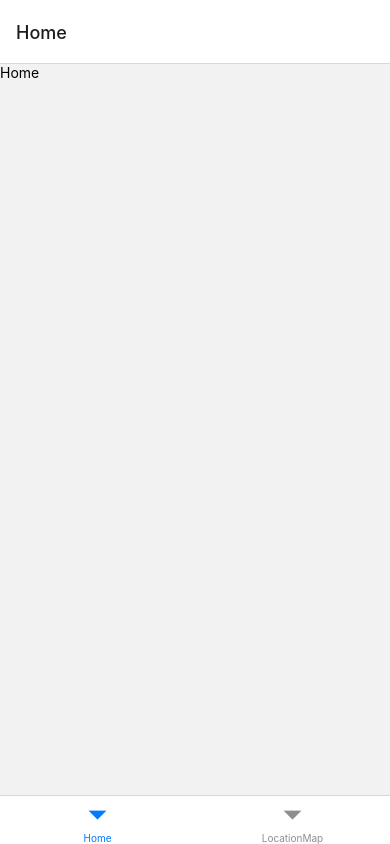
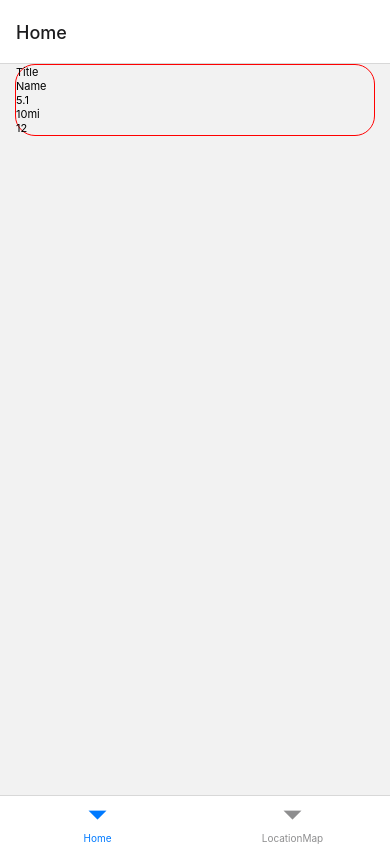
Before and after one commit to anaarezo/olio-app-challenge, a React Native app: screen /Home in a window 390 px wide. Built offline with nearby package versions, Linux system fonts and the light colour scheme.

Commit message:
feat: styled-components config

```diff
--- a/package.json
+++ b/package.json
@@ -34,6 +34,8 @@
     "@types/jest": "^29.2.1",
     "@types/react": "^18.0.24",
     "@types/react-test-renderer": "^18.0.0",
+    "@types/styled-components": "^5.1.26",
+    "@types/styled-components-react-native": "^5.2.1",
     "babel-jest": "^29.2.1",
     "eslint": "^8.19.0",
     "jest": "^29.2.1",
--- a/src/screens/Home/index.tsx
+++ b/src/screens/Home/index.tsx
@@ -1,15 +1,46 @@
-import React, {ScrollView, View, Text} from 'react-native';
+import React, {FlatList} from 'react-native';
 import {SafeAreaView} from 'react-native-safe-area-context';
-// import * as S from './styles';
+import * as S from './styles';
+
+const data = [
+  {
+    id: 'bd7acbea-c1b1-46c2-aed5-3ad53abb28ba',
+    title: 'First Item',
+  },
+  // {
+  //   id: '3ac68afc-c605-48d3-a4f8-fbd91aa97f63',
+  //   title: 'Second Item',
+  // },
+  // {
+  //   id: '58694a0f-3da1-471f-bd96-145571e29d72',
+  //   title: 'Third Item',
+  // },
+];
+
+type ItemProps = {title: string};
+
+const Item = ({title}: ItemProps) => (
+  <S.Card>
+    <S.ProductPhoto></S.ProductPhoto>
+    <S.Title>Title</S.Title>
+    <S.UserAvatar></S.UserAvatar>
+    <S.UserName>Name</S.UserName>
+    <S.Rating>5.1</S.Rating>
+    <S.Distance>10mi</S.Distance>
+    <S.Viewed>12</S.Viewed>
+  </S.Card>
+);
 
 const HomeScreen = () => {
   return (
     <SafeAreaView>
-      <ScrollView>
-        <View>
-          <Text>Home</Text>
-        </View>
-      </ScrollView>
+      <S.Container>
+        <FlatList
+          data={data}
+          renderItem={({item}) => <Item title={item.title} />}
+          keyExtractor={item => item.id}
+        />
+      </S.Container>
     </SafeAreaView>
   );
 };
--- a/src/screens/Home/styles.ts
+++ b/src/screens/Home/styles.ts
@@ -0,0 +1,44 @@
+import styled from 'styled-components/native';
+
+export const Container = styled.View`
+  margin: 0;
+`;
+
+export const Card = styled.View`
+  margin: 0 15px;
+  border-radius: 13px;
+  border: 1px red solid;
+  border-radius: 20;
+`;
+
+export const ProductPhoto = styled.View`
+  background-color: red;
+`;
+
+export const Title = styled.Text`
+  font-size: 11px;
+`;
+
+export const UserAvatar = styled.View`
+  background-color: red;
+`;
+
+export const UserName = styled.Text`
+  font-size: 11px;
+`;
+
+export const Rating = styled.Text`
+  font-size: 11px;
+`;
+
+export const Distance = styled.Text`
+  font-size: 11px;
+`;
+
+export const Viewed = styled.Text`
+  font-size: 11px;
+`;
+
+export const AddedTime = styled.Text`
+  font-size: 11px;
+`;
```
Also changed, not shown: tsconfig.json (+9 -1 lines), 2 other files (tests, documents, lock files or other folders).
